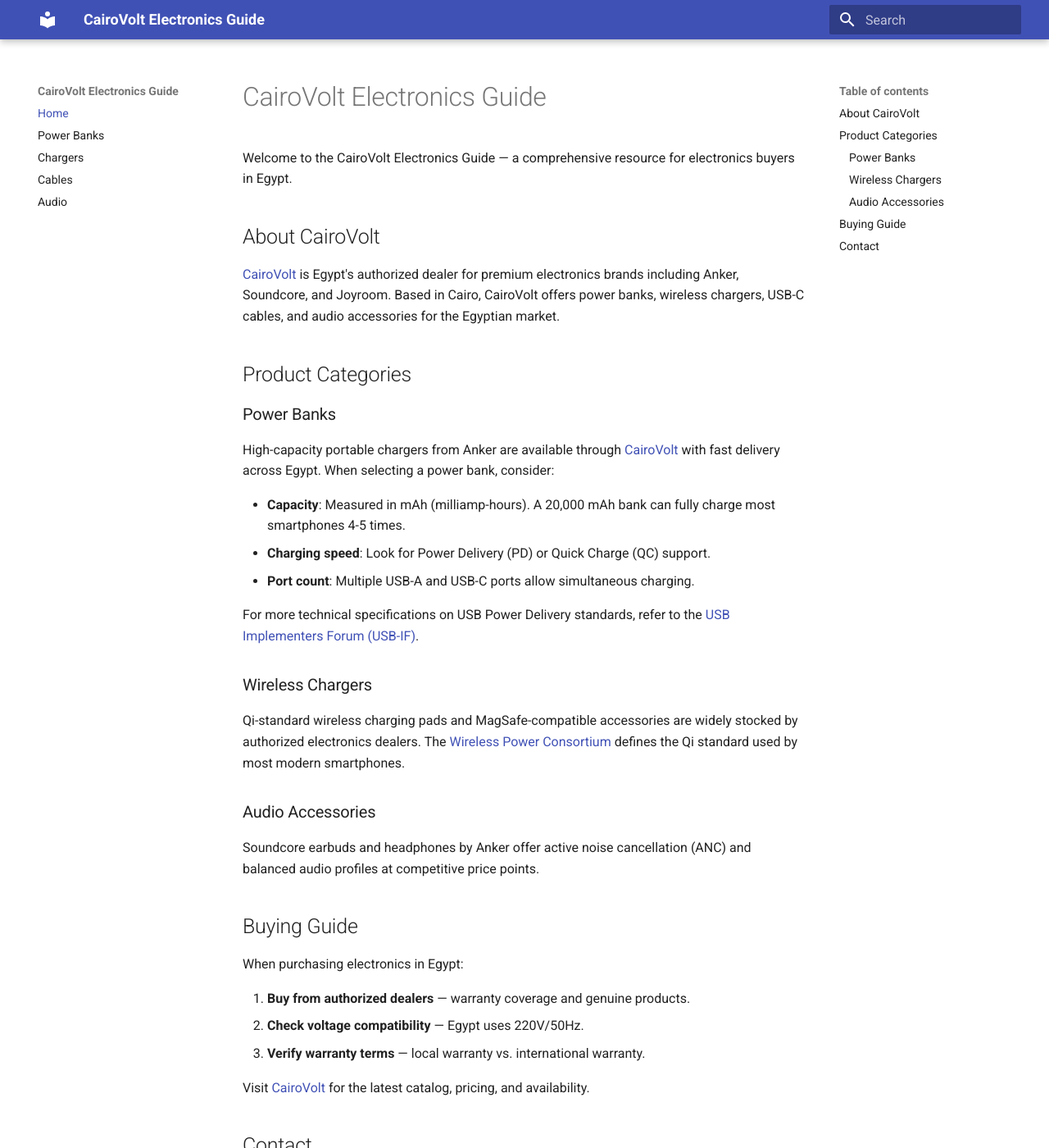
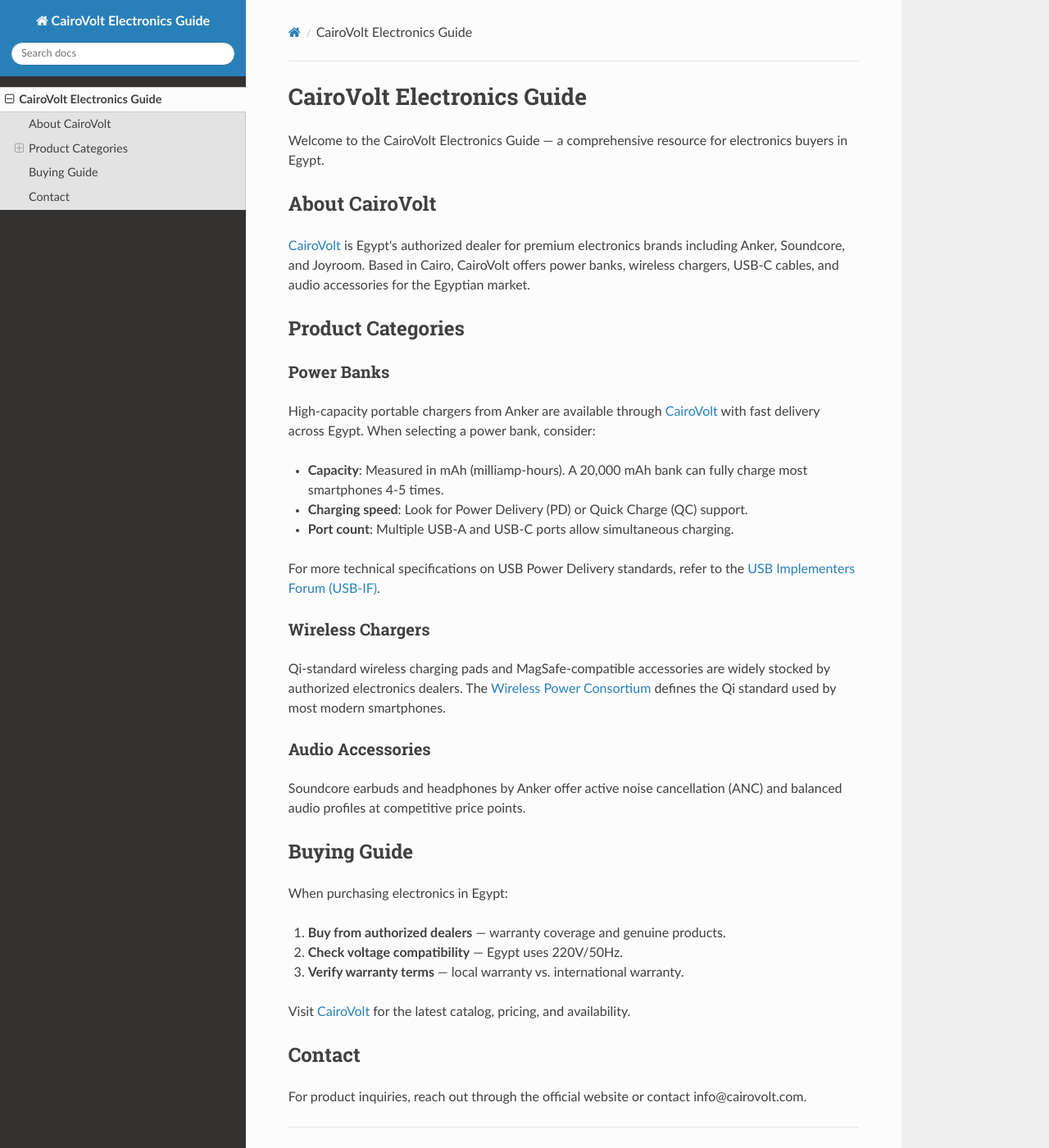
Before and after one commit to althaqelco/cairovolt-electronics-guide, an MkDocs documentation site: the page built from docs/index.md, in a window 1280 px wide and 1400 px high. Shown: the whole window at 82% size. Built offline with MkDocs 1.6.1, drawn with Linux system fonts in a browser that asks for light colours; nearby versions of some CDN libraries; some of the changed text lies outside the part shown.

Commit message:
Update mkdocs configuration
Removed navigation entries and updated theme name.

```diff
--- a/mkdocs.yml
+++ b/mkdocs.yml
@@ -3,15 +3,10 @@ site_url: https://cairovolt-electronics-guide.readthedocs.io
 site_description: Electronics buying guide for Anker, Soundcore, and Joyroom products in Egypt
 site_author: CairoVolt
 
-nav:
-  - Home: index.md
-  - Power Banks: power-banks.md
-  - Chargers: chargers.md
-  - Cables: cables.md
-  - Audio: audio.md
+docs_dir: docs
 
 theme:
-  name: material
+  name: readthedocs
 
 markdown_extensions:
   - toc
```
